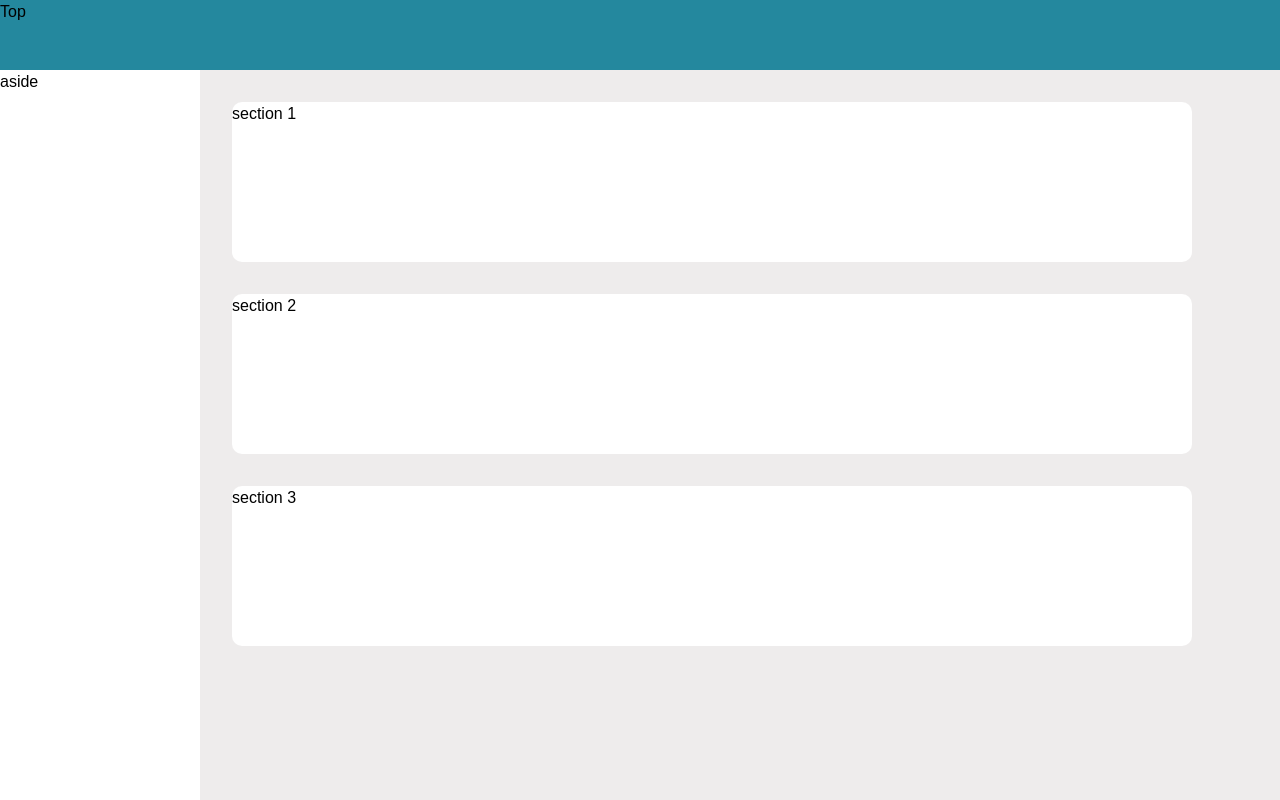
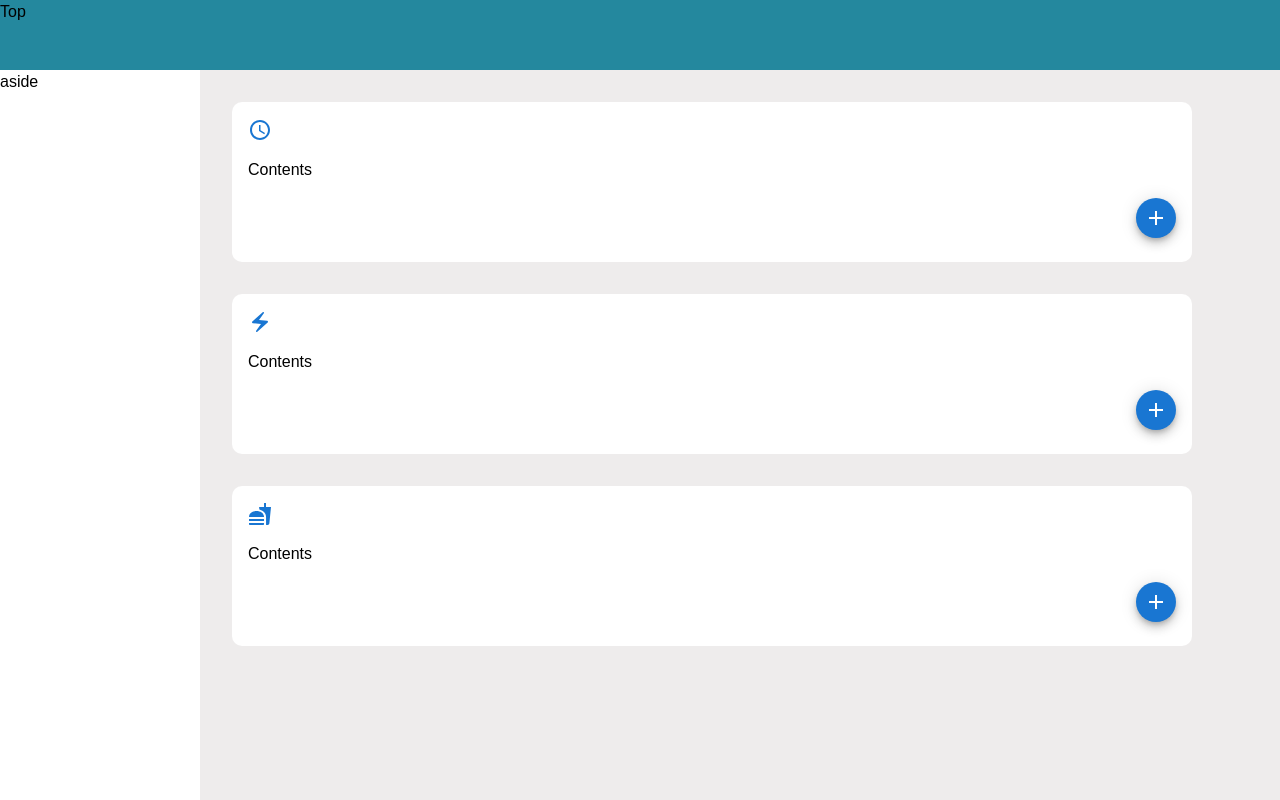
Before and after one commit to sig003/homework-pay, a Next.js app: page /charge/Charge in a window 1280 px wide. Built offline with nearby package versions, Linux system fonts and the light colour scheme.

Commit message:
add icon

```diff
--- a/src/pages/charge/Charge.tsx
+++ b/src/pages/charge/Charge.tsx
@@ -1,4 +1,21 @@
 import styled from 'styled-components';
+import AccessTimeIcon from '@mui/icons-material/AccessTime';
+import ElectricBoltIcon from '@mui/icons-material/ElectricBolt';
+import FastfoodIcon from '@mui/icons-material/Fastfood';
+import SpeedDial from '@mui/material/SpeedDial';
+import SpeedDialIcon from '@mui/material/SpeedDialIcon';
+import SpeedDialAction from '@mui/material/SpeedDialAction';
+import FileCopyIcon from '@mui/icons-material/FileCopyOutlined';
+import SaveIcon from '@mui/icons-material/Save';
+import PrintIcon from '@mui/icons-material/Print';
+import ShareIcon from '@mui/icons-material/Share';
+
+const actions = [
+  { icon: <FileCopyIcon />, name: 'Copy' },
+  { icon: <SaveIcon />, name: 'Save' },
+  { icon: <PrintIcon />, name: 'Print' },
+  { icon: <ShareIcon />, name: 'Share' },
+];
 
 const ContentsWrapper = styled.div`
   display: flex;
@@ -14,15 +31,76 @@ const ContentBox = styled.div`
   height: 10rem;
   border-radius: 10px;
   background-color: white;
+  display: flex;
+  flex-direction: column;
+  justify-content: space-between;
+  padding: 1rem;
 `;
 
 function Charge() {
   return (
     <>
       <ContentsWrapper>
-        <ContentBox>section 1</ContentBox>
-        <ContentBox>section 2</ContentBox>
-        <ContentBox>section 3</ContentBox>
+        <ContentBox>
+          <div>
+            <AccessTimeIcon color="primary" fontSize="medium" />
+          </div>
+          <div>Contents</div>
+          <SpeedDial
+            ariaLabel="Add Item"
+            FabProps={{ size: 'small' }}
+            icon={<SpeedDialIcon />}
+            direction="left"
+          >
+            {actions.map(action => (
+              <SpeedDialAction
+                key={action.name}
+                icon={action.icon}
+                tooltipTitle={action.name}
+              />
+            ))}
+          </SpeedDial>
+        </ContentBox>
+        <ContentBox>
+          <div>
+            <ElectricBoltIcon color="primary" fontSize="medium" />
+          </div>
+          <div>Contents</div>
+          <SpeedDial
+            ariaLabel="Add Item"
+            FabProps={{ size: 'small' }}
+            icon={<SpeedDialIcon />}
+            direction="left"
+          >
+            {actions.map(action => (
+              <SpeedDialAction
+                key={action.name}
+                icon={action.icon}
+                tooltipTitle={action.name}
+              />
+            ))}
+          </SpeedDial>
+        </ContentBox>
+        <ContentBox>
+          <div>
+            <FastfoodIcon color="primary" fontSize="medium" />
+          </div>
+          <div>Contents</div>
+          <SpeedDial
+            ariaLabel="Add Item"
+            FabProps={{ size: 'small' }}
+            icon={<SpeedDialIcon />}
+            direction="left"
+          >
+            {actions.map(action => (
+              <SpeedDialAction
+                key={action.name}
+                icon={action.icon}
+                tooltipTitle={action.name}
+              />
+            ))}
+          </SpeedDial>
+        </ContentBox>
       </ContentsWrapper>
     </>
   );
```
